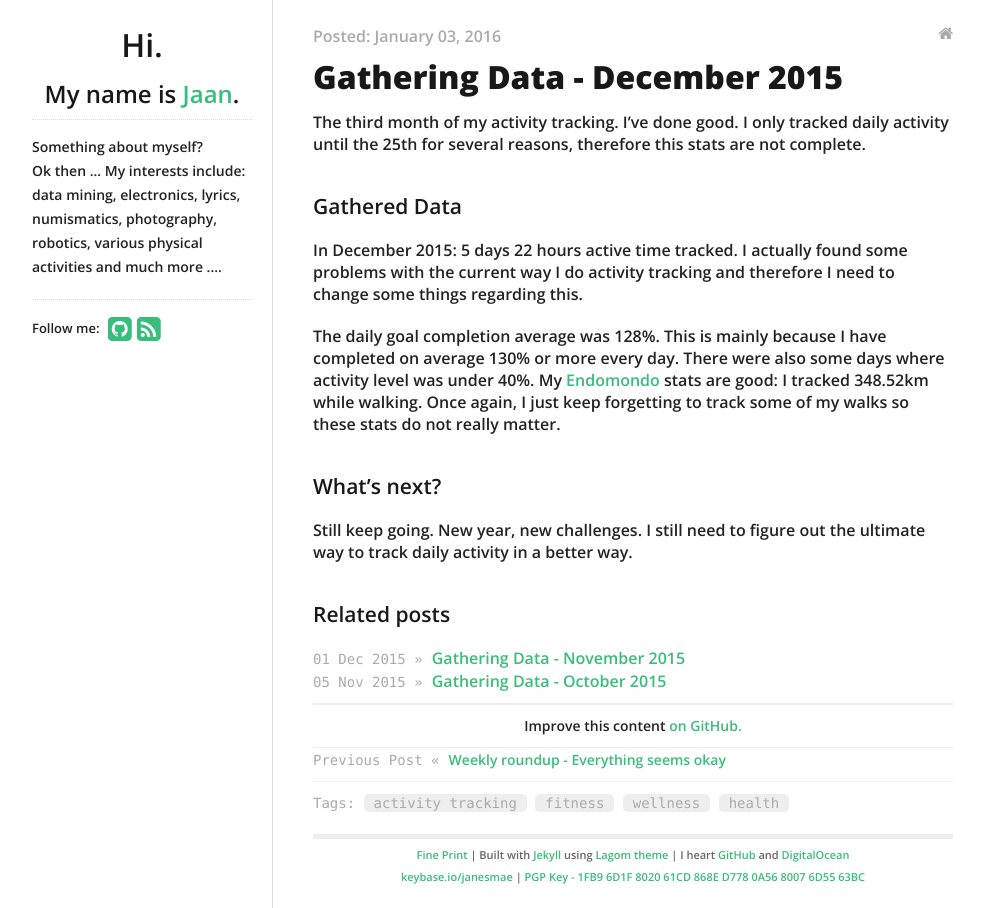
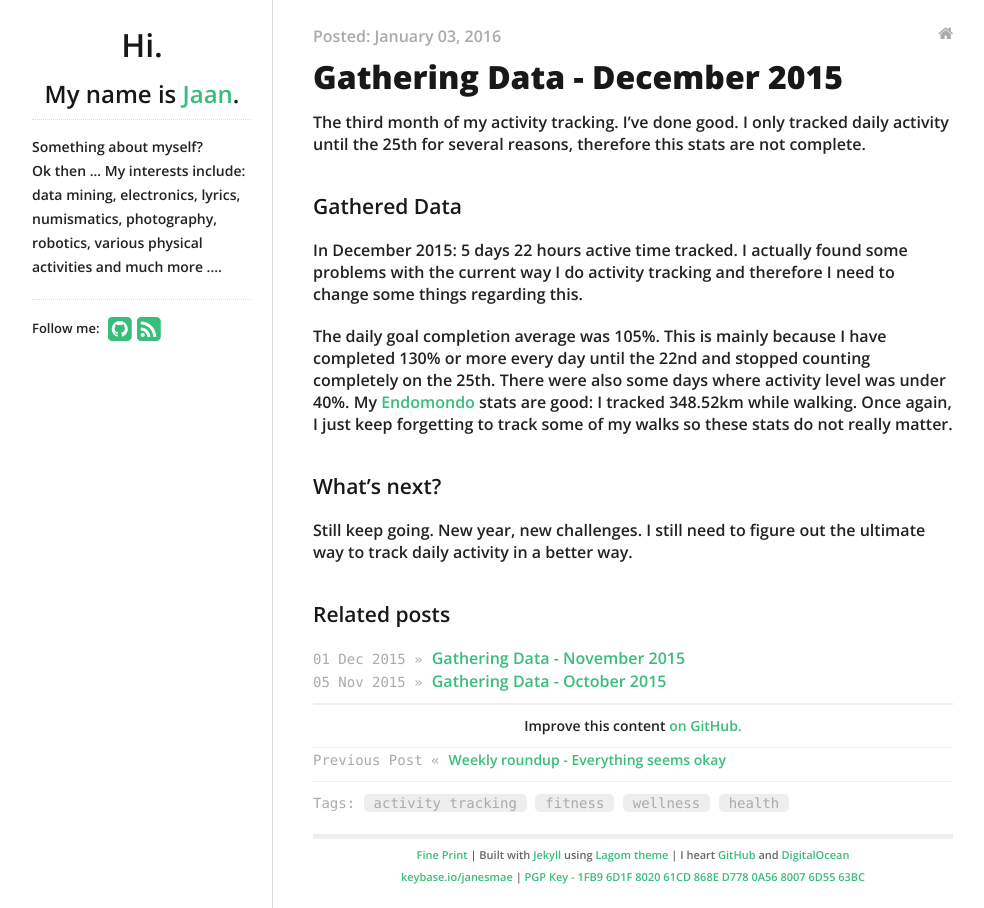
Before and after one commit to janesmae/ye_olde_janesmae.github.io, a Jekyll site: the page built from _posts/2016-01-03-gathering-data-december-2015.md, in a window 1280 px wide. Shown: the whole page, without its empty margins (138-1122 px from the left). Built offline with Jekyll 4.4.1, drawn with Linux system fonts in a browser that asks for light colours; nearby versions of some CDN libraries.

Commit message:
20160103 update post

```diff
--- a/_posts/2016-01-03-gathering-data-december-2015.md
+++ b/_posts/2016-01-03-gathering-data-december-2015.md
@@ -17,7 +17,7 @@ The third month of my activity tracking. I've done good. I only tracked daily ac
 
 In December 2015: 5 days 22 hours active time tracked. I actually found some problems with the current way I do activity tracking and therefore I need to change some things regarding this.
 
-The daily goal completion average was 128%. This is mainly because I have completed on average 130% or more every day. There were also some days where activity level was under 40%. My [Endomondo][endomondo]{:target="_blank"} stats are good: I tracked 348.52km while walking. Once again, I just keep forgetting to track some of my walks so these stats do not really matter.
+The daily goal completion average was 105%. This is mainly because I have completed 130% or more every day until the 22nd and stopped counting completely on the 25th. There were also some days where activity level was under 40%. My [Endomondo][endomondo]{:target="_blank"} stats are good: I tracked 348.52km while walking. Once again, I just keep forgetting to track some of my walks so these stats do not really matter.
 
 ### What's next?
 
```
